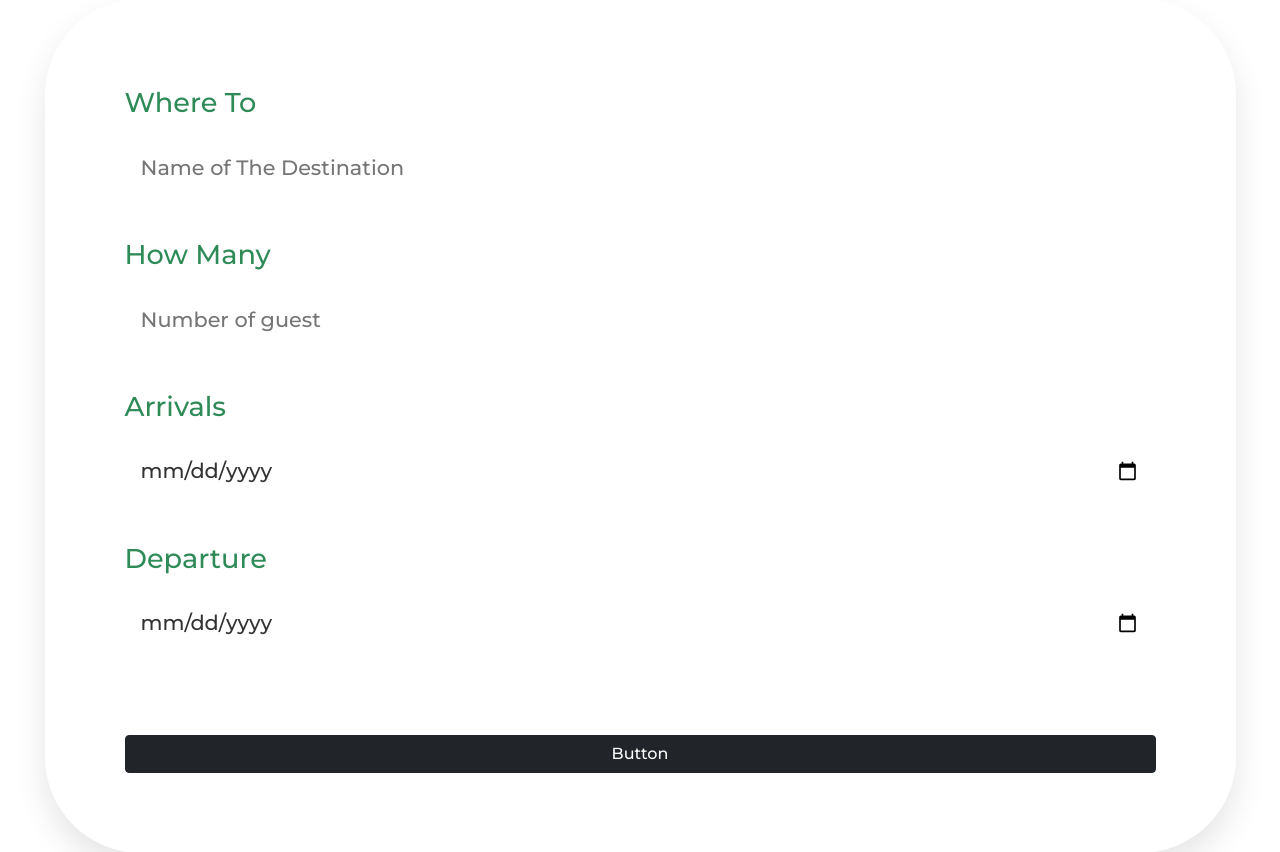
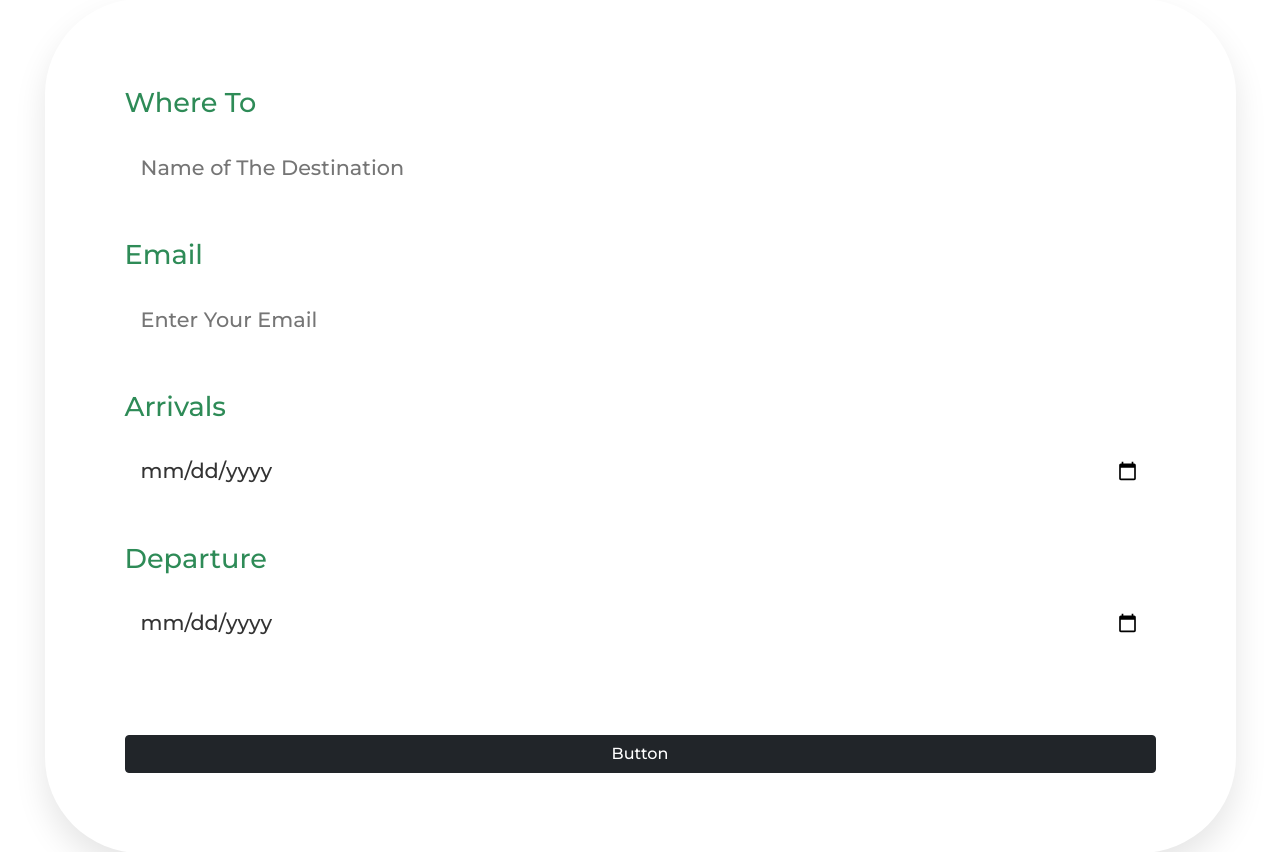
Before and after one commit to ayushkar/project.github.io, a PHP site: page / in a window 1280 px wide. Shown: the part 1433-2285 px from the top of the page. Run offline with PHP 8.4, Linux system fonts and the light colour scheme; some libraries are stand-ins or nearby versions.

Commit message:
Update index.php

```diff
--- a/index.php
+++ b/index.php
@@ -113,8 +113,8 @@
     <input type="text" placeholder="Name of The Destination">
 </div>
 <div class="inputBox">
-    <h3>how many </h3>
-    <input type="text" placeholder="Number of guest">
+    <h3>email </h3>
+    <input type="email" placeholder="Enter Your Email">
 </div>
 <div class="inputBox">
     <h3>arrivals </h3>
```
